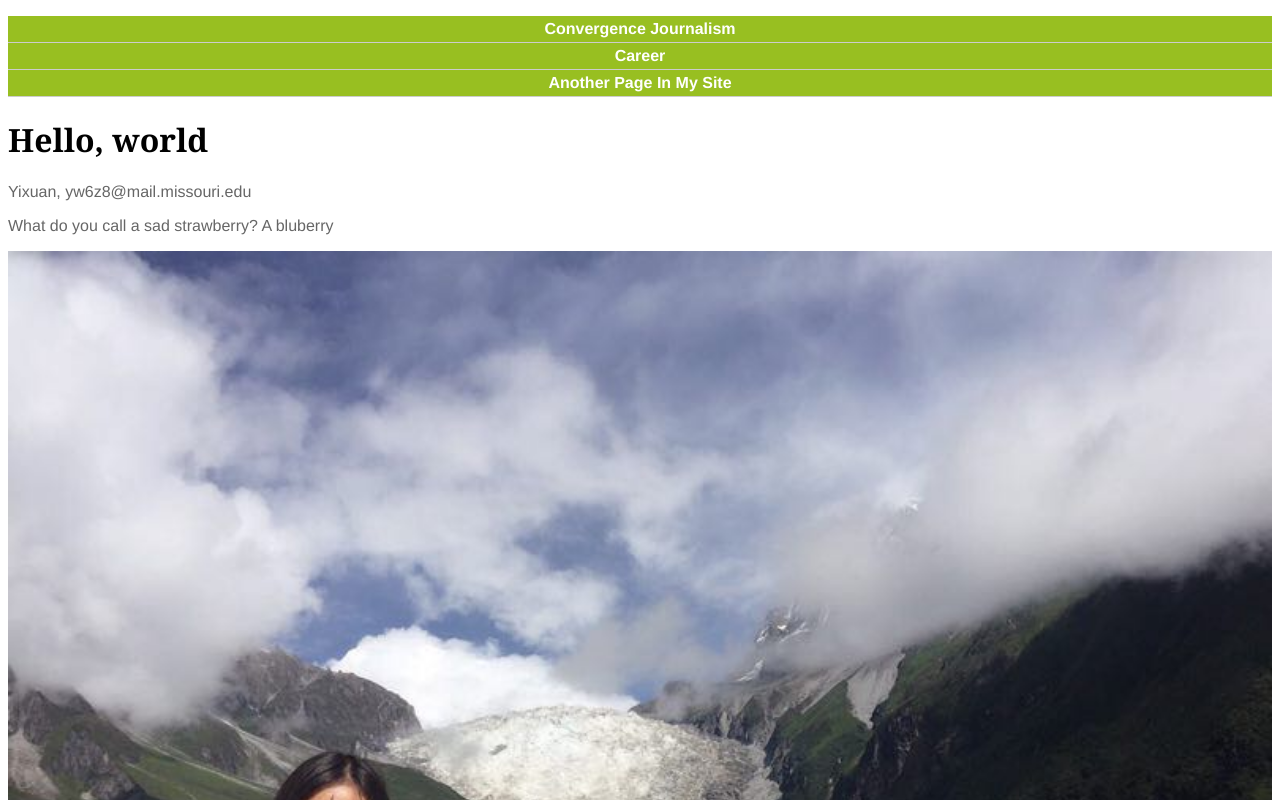
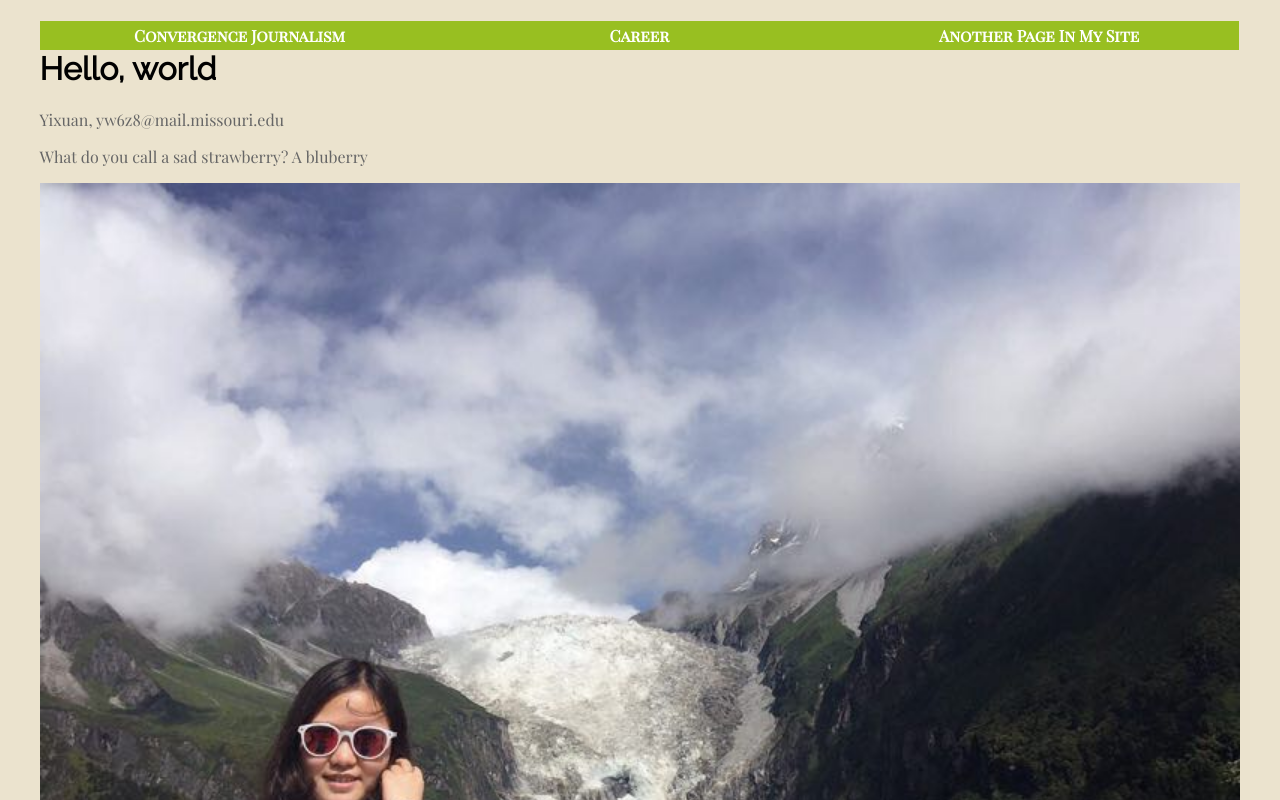
Before and after one commit to J4502-SS18/YixuanWang, a plain HTML site: page index.html in a window 1280 px wide. Shown: the top 800 px of the page. Drawn offline with nearby package versions, Linux system fonts and the light colour scheme.

Commit message:
Color and Style

```diff
--- a/index.html
+++ b/index.html
@@ -7,7 +7,7 @@
 	<title>	yixuan's website </title>
 	<meta http-equiv="content-type"
 		content="text/html;charset=utf-8" />
- <meta name="viewport" content="width=device-width, initial-scale=1" />
+    <link href="https://fonts.googleapis.com/css?family=Playfair+Display|Playfair+Display+SC|Raleway" rel="stylesheet">
  <link rel="stylesheet" type="text/css" href="style.css" />
  <!-- <style type="text/css">
         body {background-color:yellow;}
@@ -18,6 +18,8 @@
 <body>
 <!--This is a comment. It won't show up in your browser, only in the page source-->
    <div id="container">
+
+   <div id="header">
      <ul id="nav">
        <li><a href="#">Convergence Journalism</a></li>
        <li><a href="#">Career</a></li>
@@ -25,7 +27,7 @@
     </ul>
 
   <h1>Hello, world</h1>
-
+</div>
 <!-- end header div -->
   <p>Yixuan, yw6z8@mail.missouri.edu</p>
   <p>What do you call a sad strawberry? A bluberry</p>
--- a/style.css
+++ b/style.css
@@ -6,27 +6,36 @@
 
 p {
 	color: #666666;
-    font-family: Helvetica, Arial, sans-serif;
+    font-family: 'Playfair Display', serif;
 }
 
+ .italic{
+	 font-weight: bold;
+ }
+
 h1 {
-    font-family: Georgia, "Times New Roman", serif;
+    font-family: 'Raleway', sans-serif;
 }
 
+body{
+	background-color:#ebe3ce;
+}
 #container {
-    width: 100%;
+    width: 95%;
+		border-color: #ffffff;
     margin: 0 auto;
 	}
 
 #nav {
     padding: 0;
-	list-style-type: none;
 }
 
 #nav li {
+	list-style-type: none;
+	float: left;
     margin: 0;
     padding: 0;
-	border-bottom: 1px solid #ccc;
+	  width: 33.3%
 }
 
 #nav a:link, #nav a:visited {
@@ -37,7 +46,7 @@ h1 {
     text-align:center;
     text-decoration: none;
     padding: 4px;
-    font-family: Helvetica, Arial, sans-serif;
+    font-family: 'Playfair Display SC', serif;
 }
 
 #nav a:hover, #nav a:active {
```
